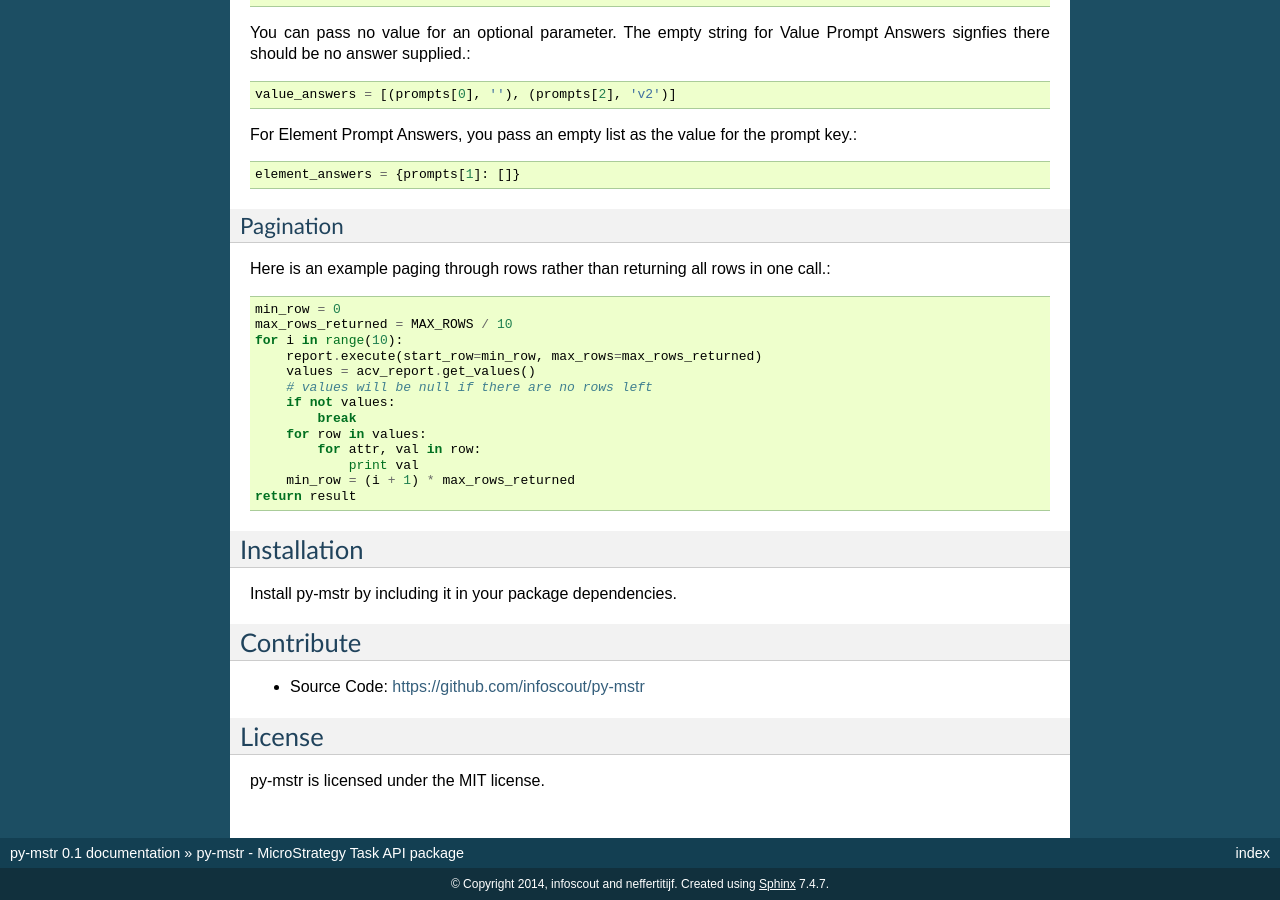
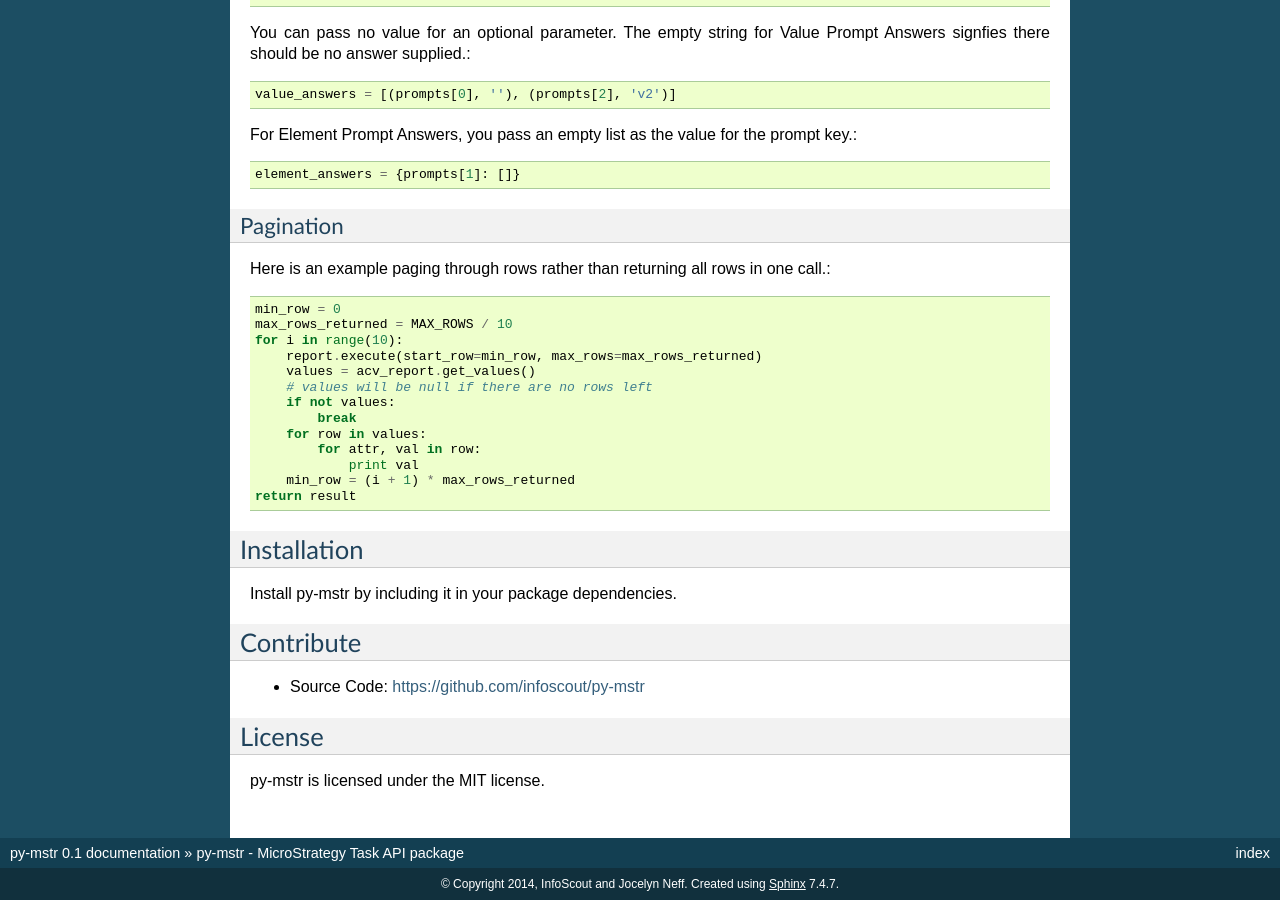
Before and after one commit to josephakirsch/py-mstr, a Sphinx documentation site: the page built from docs/index.rst, in a window 1280 px wide and 900 px high, scrolled down 3827 px. Built offline with Sphinx 7.4.7, drawn with Linux system fonts in a browser that asks for light colours.

```diff
--- a/docs/conf.py
+++ b/docs/conf.py
@@ -18,21 +18,13 @@ import os
 # If extensions (or modules to document with autodoc) are in another directory,
 # add these directories to sys.path here. If the directory is relative to the
 # documentation root, use os.path.abspath to make it absolute, like shown here.
-#sys.path.insert(0, os.path.abspath('.'))
+basedir = os.path.abspath(os.path.join(os.path.dirname(__file__), '..', '..'))
+sys.path.insert(0, basedir)
 
 # -- General configuration ------------------------------------------------
 
 # If your documentation needs a minimal Sphinx version, state it here.
 #needs_sphinx = '1.0'
-
-# Add any Sphinx extension module names here, as strings. They can be
-# extensions coming with Sphinx (named 'sphinx.ext.*') or your custom
-# ones.
-extensions = [
-    'sphinx.ext.autodoc',
-    'sphinx.ext.todo',
-    'sphinxcontrib.napoleon',
-]
 
 # Napoleon settings
 napoleon_google_docstring = True
@@ -45,6 +37,16 @@ napoleon_use_admonition_for_references = False
 napoleon_use_ivar = False
 napoleon_use_param = True
 napoleon_use_rtype = True
+
+# Add any Sphinx extension module names here, as strings. They can be
+# extensions coming with Sphinx (named 'sphinx.ext.*') or your custom
+# ones.
+extensions = [
+    'sphinx.ext.autodoc',
+    'sphinx.ext.todo',
+    'sphinx.ext.viewcode',
+    'sphinxcontrib.napoleon',
+]
 
 # Add any paths that contain templates here, relative to this directory.
 templates_path = ['_templates']
@@ -60,7 +62,7 @@ master_doc = 'index'
 
 # General information about the project.
 project = u'py-mstr'
-copyright = u'2014, infoscout and neffertitijf'
+copyright = u'2014, InfoScout and Jocelyn Neff'
 
 # The version info for the project you're documenting, acts as replacement for
 # |version| and |release|, also used in various other places throughout the
@@ -213,7 +215,7 @@ latex_elements = {
 #  author, documentclass [howto, manual, or own class]).
 latex_documents = [
   ('index', 'py-mstr.tex', u'py-mstr Documentation',
-   u'infoscout and neffertitijf', 'manual'),
+   u'InfoScout and Jocelyn Neff', 'manual'),
 ]
 
 # The name of an image file (relative to this directory) to place at the top of
@@ -243,7 +245,7 @@ latex_documents = [
 # (source start file, name, description, authors, manual section).
 man_pages = [
     ('index', 'py-mstr', u'py-mstr Documentation',
-     [u'infoscout and neffertitijf'], 1)
+     [u'InfoScout and Jocelyn Neff'], 1)
 ]
 
 # If true, show URL addresses after external links.
@@ -257,7 +259,7 @@ man_pages = [
 #  dir menu entry, description, category)
 texinfo_documents = [
   ('index', 'py-mstr', u'py-mstr Documentation',
-   u'infoscout and neffertitijf', 'py-mstr', 'One line description of project.',
+   u'InfoScout and Jocelyn Neff', 'py-mstr', 'One line description of project.',
    'Miscellaneous'),
 ]
 
```
